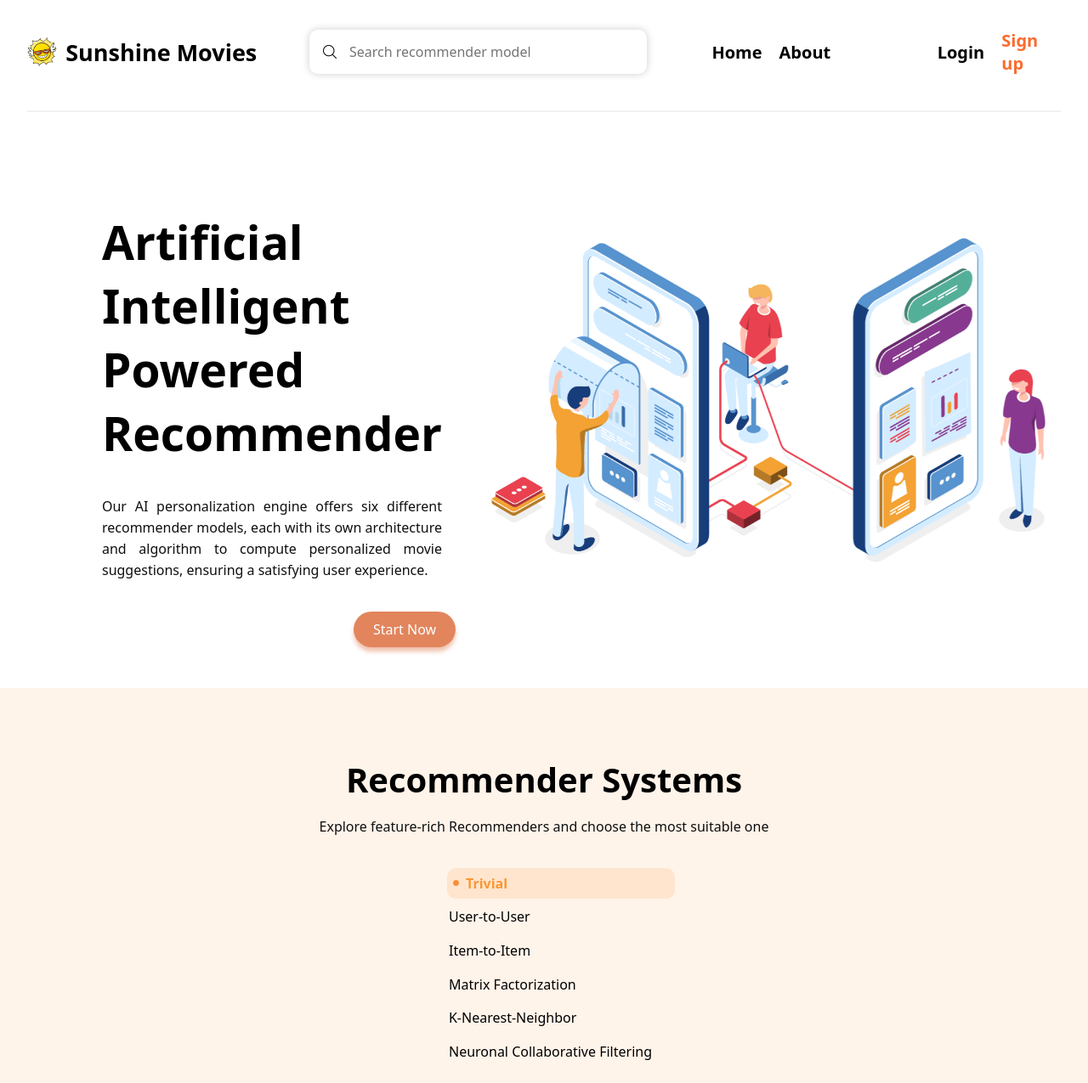
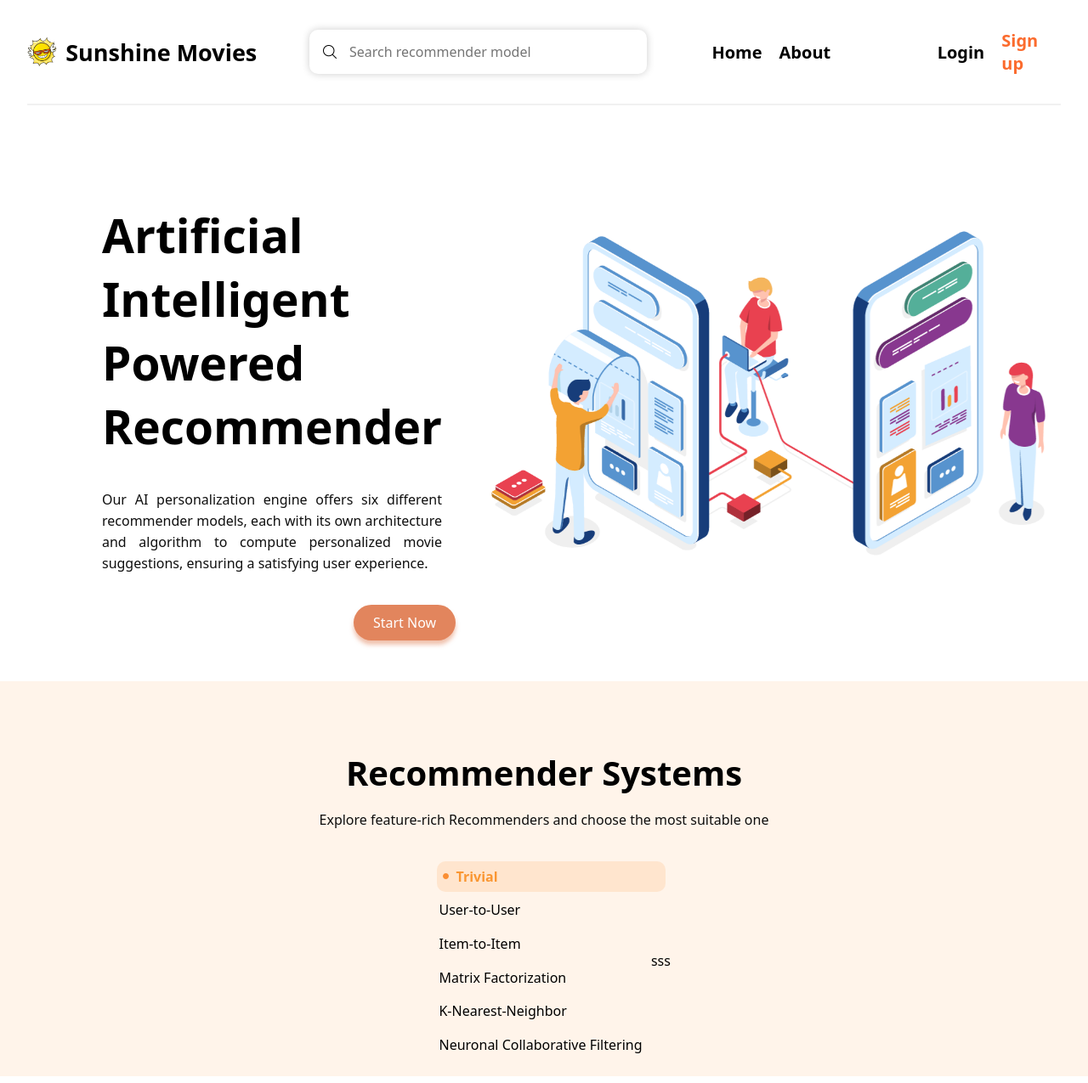
Before and after one commit to hangui11/Recommender-System-Frotend, a Vue app: page / in a window 1280 px wide. Shown: the whole page at 85% size. Built offline with nearby package versions, Linux system fonts and the light colour scheme.

Commit message:
created trivial model page

```diff
--- a/src/components/TheHome.vue
+++ b/src/components/TheHome.vue
@@ -6,11 +6,12 @@ import search from '@/components/icons/search.png'
 import personalized_recommendation from '@/assets/personalized-recommendations.png'
 import point from '@/components/icons/point.svg'
 import { ref, onMounted, onUnmounted } from 'vue'
+import TrivialModel from '@/components/TrivialModel.vue'
 
 const router = useRouter()
 
 const home = () => {
-  router.push('/')
+  window.location.href = '/'
 }
 
 const login = () => {
@@ -173,10 +174,9 @@ const closeModelList = () => {
         </li>
       </ul>
 
-      <!-- <LoginPage v-if="pointerModel==models[1]"></LoginPage> -->
+      <TrivialModel v-if="pointerModel==models[0]"></TrivialModel>
     </div>
   </div>
-
 
 </template>
 
@@ -199,7 +199,7 @@ body {
   align-items: center;
   top: 0;
   z-index: 1000;
-  padding-bottom: 2rem;
+  padding-bottom: 1.5rem;
   background-color: #ffffff;
   border-bottom: solid 2px rgba(241, 241, 241, 1);
 }
--- /dev/null
+++ b/src/components/TrivialModel.vue
@@ -0,0 +1,9 @@
+<script setup>
+
+</script>
+
+
+<template>
+    <div>sss
+    </div>
+</template>
```
